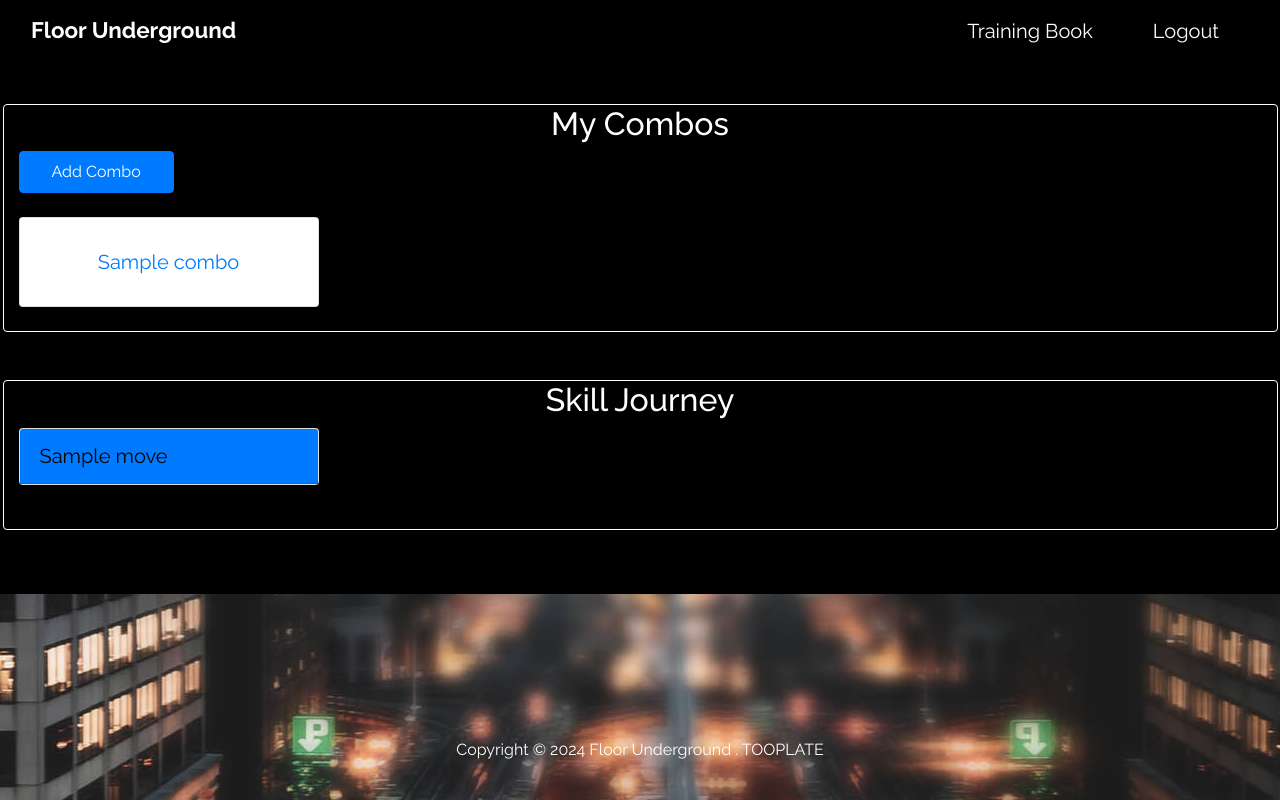
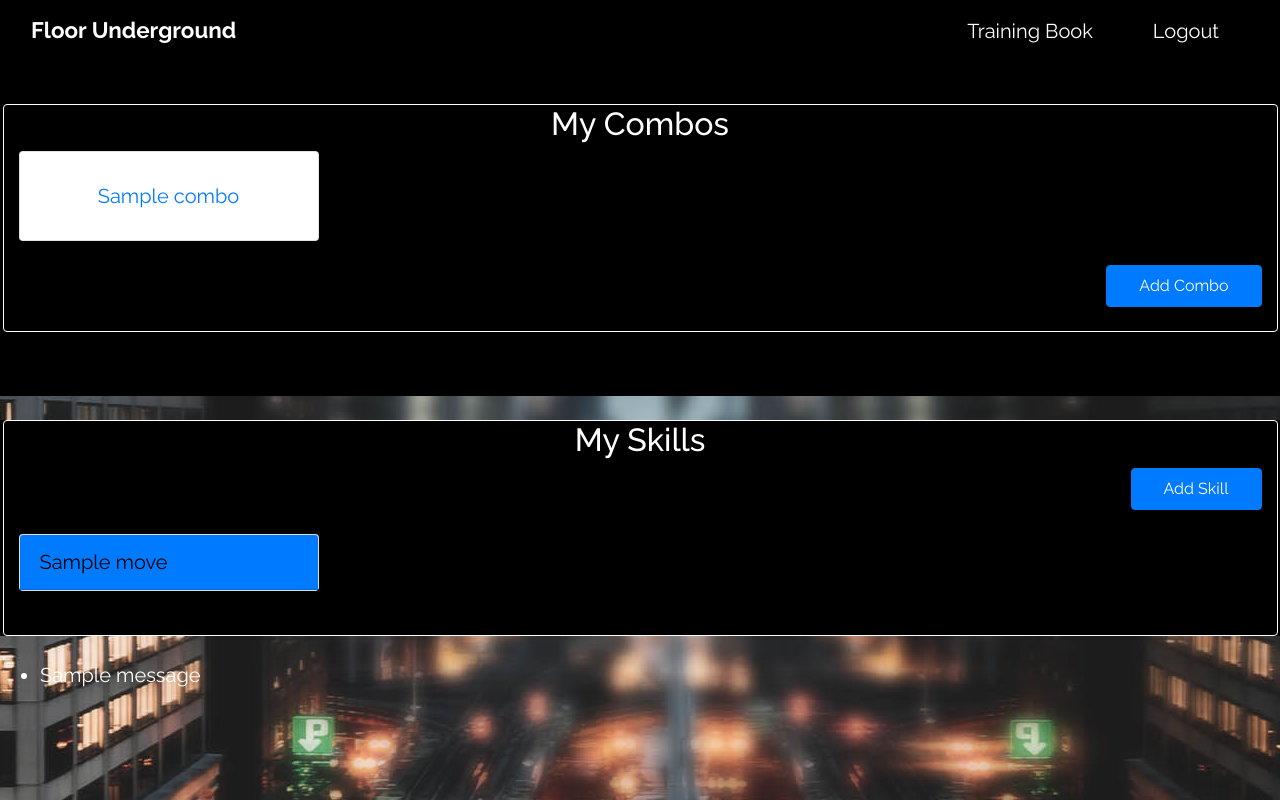
Before and after one commit to P091913/movement_tracker, a Flask app: page /book in a window 1280 px wide. Run offline with Flask 3, Linux system fonts and the light colour scheme; a user stored in the database is signed in; tables that the repository leaves empty hold one stand-in row (values such as "Sample post"); one stand-in notice (Sample message) is shown; some libraries are stand-ins or nearby versions.

Commit message:
update UI and added ability to remove combos and remove skills

```diff
--- a/main.py
+++ b/main.py
@@ -123,12 +123,16 @@ def update_exist():
     percentage = data.get('percentage')
     id = data.get('move_id')
 
-    user_move = UserMoves.query.filter_by(move_id=id, user_id=current_user.id).first()
+    try:
+        user_move = UserMoves.query.filter_by(move_id=id, user_id=current_user.id).first()
 
-    if user_move:
-        user_move.status = percentage
+        if user_move:
+            user_move.status = percentage
 
-        db.session.commit()
+            db.session.commit()
+    except Exception:
+        flash('Percentage needs a number', 'error')
+        return redirect(url_for('book'))  # Adjust the redirect to your appropriate view function
 
     return redirect(url_for('book'))
 
@@ -162,6 +166,86 @@ def add_combo():
     db.session.commit()
 
     return redirect(url_for('book'))
+
+
+@app.route('/remove_combo', methods=['POST'])
+@login_required
+def remove_combo():
+    combo_id = request.form.get('combo_id')
+
+    # Retrieve the combo from the database
+    combo = Combo.query.get(combo_id)
+
+    #if not combo:
+    #    flash('Combo not found!', 'error')
+    #    return redirect(url_for('your_view_function'))  # Adjust the redirect to your appropriate view function
+
+    # Delete the combo from the database
+    db.session.delete(combo)
+    db.session.commit()
+
+    flash('Combo removed successfully!', 'success')
+    return redirect(url_for('book'))  # Adjust the redirect to your appropriate view function
+
+
+@app.route('/add_skill', methods=['POST'])
+@login_required
+def add_skill():
+    skill_name = request.form.get('new_skill')
+
+    if not skill_name:
+        flash('No skill selected!', 'error')
+        return redirect(url_for('book'))  # Adjust the redirect to your appropriate view function
+
+    # Find the move in the database
+    move = Moves.query.filter_by(move_name=skill_name).with_entities(Moves.move_id).first()
+
+    # Check if the skill already exists in the user's skills
+    print(current_user.id)
+    print(move)
+    existing_skill = UserMoves.query.filter_by(user_id=current_user.id, move_id=move[0]).first()
+    if existing_skill:
+        flash('You already have this skill!', 'error')
+        return redirect(url_for('book'))  # Adjust the redirect to your appropriate view function
+
+    # Add the skill to the user's acquired skills
+    new_user_move = UserMoves(user_id=current_user.id, move_id=move[0], status=0)
+    db.session.add(new_user_move)
+    db.session.commit()
+
+    flash('Skill added successfully!', 'success')
+    return redirect(url_for('book'))  # Adjust the redirect to your appropriate view function
+
+
+@app.route('/remove_skill', methods=['POST'])
+@login_required
+def remove_skill():
+    move_id = request.form.get('move_id')
+
+    # Retrieve the skill from the database
+    skill = Moves.query.get(move_id)
+
+    if not skill:
+        flash('Skill not found!', 'error')
+        return redirect(url_for('book'))  # Adjust the redirect to your appropriate view function
+
+    try:
+        # Delete the skill from the userMoves table
+        UserMoves.query.filter_by(move_id=move_id).delete()
+
+        # Commit changes to the database
+        db.session.commit()
+
+        # Delete the skill from the Moves table
+        db.session.delete(skill)
+        db.session.commit()
+
+        flash('Skill removed successfully!', 'success')
+    except Exception:
+        db.session.rollback()
+        flash('An error occurred while removing the skill. Please try again later.', 'error')
+
+    return redirect(url_for('book'))  # Adjust the redirect to your appropriate view function
 
 
 @app.route('/activity')
--- a/templates/book.html
+++ b/templates/book.html
@@ -78,7 +78,6 @@
             padding-right: 2.5px; /* Adjust this value to change the horizontal gap */
             padding-left: 2.5px;
         }
-
         .custom-card .card-body {
             display: none; /* Hide the card body */
         }
@@ -102,7 +101,9 @@
         .combo-modal .modal-content {
             color: #000 !important; /* Set text color to black */
         }
-</style
+        .add-skill-dropdown {
+            margin-left: auto;
+        }
     </style>
     {% endblock %}
 </head>
@@ -114,9 +115,6 @@
 <section class="tm-section-pad-top tm-parallax-2 section-dark">
     <div class="container my-4 rounded border white-border">
         <h2 class="text-center">My Combos</h2>
-    <div class="d-flex justify-content-between mb-4">
-        <button type="button" class="btn btn-primary" data-toggle="modal" data-target="#addComboModal">Add Combo</button>
-    </div>
         <div class="row">
             {% for combo in current_user.combos %}
             <div class="col-xl-3 col-lg-4 col-md-6 col-sm-12 mb-4">
@@ -158,6 +156,7 @@
                             <div class="d-flex justify-content-between align-items-center">
                                 <div class="btn-group">
                                     <button type="button" class="btn btn-sm btn-outline-secondary">Edit</button>
+                                    <button type="button" class="btn btn-danger" onclick="removeCombo({{ combo.id }})">Remove Combo</button>
                                 </div>
                                 <div>
                                     <small class="text-muted">Created: {{ combo.date_created.strftime('%Y-%m-%d') }}</small>
@@ -171,7 +170,11 @@
             </div>
             {% endfor %}
         </div>
+        <div class="d-flex justify-content-end mb-4">
+            <button type="button" class="btn btn-primary" data-toggle="modal" data-target="#addComboModal">Add Combo</button>
         </div>
+    </div>
+</section>
 
 <div class="modal fade" id="addComboModal" tabindex="-1" role="dialog" aria-labelledby="addComboModalLabel" aria-hidden="true">
     <div class="modal-dialog" role="document">
@@ -212,7 +215,10 @@
     <div class="col-sm-12 col-md-12">
         <section id="learning" class="section section-dark">
             <div class="container my-4 rounded border white-border">
-                <h2 class="text-center">Skill Journey</h2>
+                <h2 class="text-center">My Skills</h2>
+                <div class="d-flex justify-content-end mb-4">
+                    <button class="btn btn-primary add-skill-dropdown" data-toggle="modal" data-target="#addSkillModal">Add Skill</button>
+                </div>
                 <div class="scrolling-container">
                     <div class="row">
                         {% for user_move in user_moves %}
@@ -230,16 +236,25 @@
                                                 aria-valuemax="100">{{ user_move.status }}
                                             </div>
                                         </div>
+                                        <div class="row">
+                                            <div class="col">
                                                 <button class="btn btn-primary"
                                                     onclick="toggleEditForm('{{ user_move.move_name }}')">Edit
                                                 </button>
+                                            </div>
+                                            <div class="col">
                                                 <div class="edit-form" id="edit-form-{{ user_move.move_name }}" style="display: none;">
                                                     <input type="number" class="form-control"
                                                         id="input-{{ user_move.move_name }}" placeholder="Enter new percentage">
+                                                    <br>
                                                     <button class="btn btn-success"
                                                         onclick="updateProgress('{{ user_move.move_name }}', '{{ user_move.move_id }}')">
                                                         Update
                                                     </button>
+                                                    <br>
+                                                    <button class="btn btn-danger" onclick="removeSkill('{{ user_move.move_id }}')">Remove Skill</button>
+                                                </div>
+                                            </div>
                                         </div>
                                     </div>
                                 </div>
@@ -252,20 +267,51 @@
         </section>
     </div>
 </div>
-<footer class="text-center small tm-footer">
-        <p class="mb-0">
-            Copyright &copy; 2024 Floor Underground
 
-            . <a rel="nofollow" href="https://www.tooplate.com" title="HTML templates">TOOPLATE</a></p>
-    </footer>
-</section>
-
+<div class="modal fade" id="addSkillModal" tabindex="-1" role="dialog" aria-labelledby="addSkillModalLabel" aria-hidden="true">
+    <div class="modal-dialog" role="document">
+        <div class="modal-content">
+            <div class="modal-header">
+                <h5 class="modal-title" id="addSkillModalLabel">Add Skill</h5>
+                <button type="button" class="close" data-dismiss="modal" aria-label="Close">
+                    <span aria-hidden="true">&times;</span>
+                </button>
+            </div>
+            <div class="modal-body">
+                <form action="/add_skill" method="POST">
+                    <div class="form-group">
+                        <label for="new_skill">Select Skill</label>
+                        <select class="form-control" id="new_skill" name="new_skill" required>
+                            <option value="" disabled selected>Select a skill</option>
+                            {% for move in moves %}
+                            <option value="{{ move.move_name }}">{{ move.move_name }}</option>
+                            {% endfor %}
+                        </select>
+                    </div>
+                    <button type="submit" class="btn btn-success">Add</button>
+                </form>
+            </div>
+        </div>
+    </div>
+</div>
+    {% with messages = get_flashed_messages() %}
+                {% if messages %}
+                <ul>
+                    {% for message in messages %}
+                    <li>
+                        {{ message }}
+                    </li>
+                    {% endfor %}
+                </ul>
+                {% endif %}
+                {% endwith %}
 {% endblock %}
 
-
 {% block scripts %}
+<script src="https://code.jquery.com/jquery-3.5.1.slim.min.js"></script>
+<script src="https://cdn.jsdelivr.net/npm/@popperjs/core@2.9.2/dist/umd/popper.min.js"></script>
+<script src="https://maxcdn.bootstrapcdn.com/bootstrap/4.5.2/js/bootstrap.min.js"></script>
 <script>
-
     let dropdownCounter = 1;
 
     document.addEventListener("DOMContentLoaded", function() {
@@ -281,6 +327,32 @@
             });
         });
     });
+
+    document.addEventListener("DOMContentLoaded", function() {
+    const skillHeaders = document.querySelectorAll(".card-header");
+    skillHeaders.forEach(function(header) {
+        header.addEventListener("click", function(event) {
+            event.stopPropagation(); // Stop event propagation
+            const skillCardBody = this.nextElementSibling;
+            const isCollapsed = skillCardBody.classList.contains("show");
+            if (isCollapsed) {
+                skillCardBody.classList.remove("show");
+            } else {
+                // Hide all other open skill cards
+                const openSkillCards = document.querySelectorAll(".card-body.show");
+                openSkillCards.forEach(function(card) {
+                    card.classList.remove("show");
+                });
+                // Show the clicked skill card using Bootstrap's collapse function
+                $(skillCardBody).collapse('show');
+            }
+        });
+    });
+});
+
+
+
+
 
     function addTrickDropdown() {
         dropdownCounter++;
@@ -322,7 +394,37 @@
             input.classList.add('is-invalid');
         }
     }
+    function removeCombo(comboId) {
+    if (confirm("Are you sure you want to remove this combo?")) {
+        // Send an AJAX request to remove the combo
+        var xhr = new XMLHttpRequest();
+        xhr.open("POST", "/remove_combo", true);
+        xhr.setRequestHeader("Content-Type", "application/x-www-form-urlencoded");
+        xhr.onreadystatechange = function () {
+            if (xhr.readyState === 4 && xhr.status === 200) {
+                // Reload the page or update UI as needed
+                location.reload();
+            }
+        };
+        xhr.send("combo_id=" + comboId);
+    }
+}
 
+    function removeSkill(moveId) {
+    if (confirm("Are you sure you want to remove this skill?")) {
+        // Send an AJAX request to remove the skill
+        var xhr = new XMLHttpRequest();
+        xhr.open("POST", "/remove_skill", true);
+        xhr.setRequestHeader("Content-Type", "application/x-www-form-urlencoded");
+        xhr.onreadystatechange = function () {
+            if (xhr.readyState === 4 && xhr.status === 200) {
+                // Reload the page or update UI as needed
+                location.reload();
+            }
+        };
+        xhr.send("move_id=" + moveId);
+    }
+}
 </script>
 {% endblock %}
 
```
Lines whose indentation alone changed are shown as unchanged.
